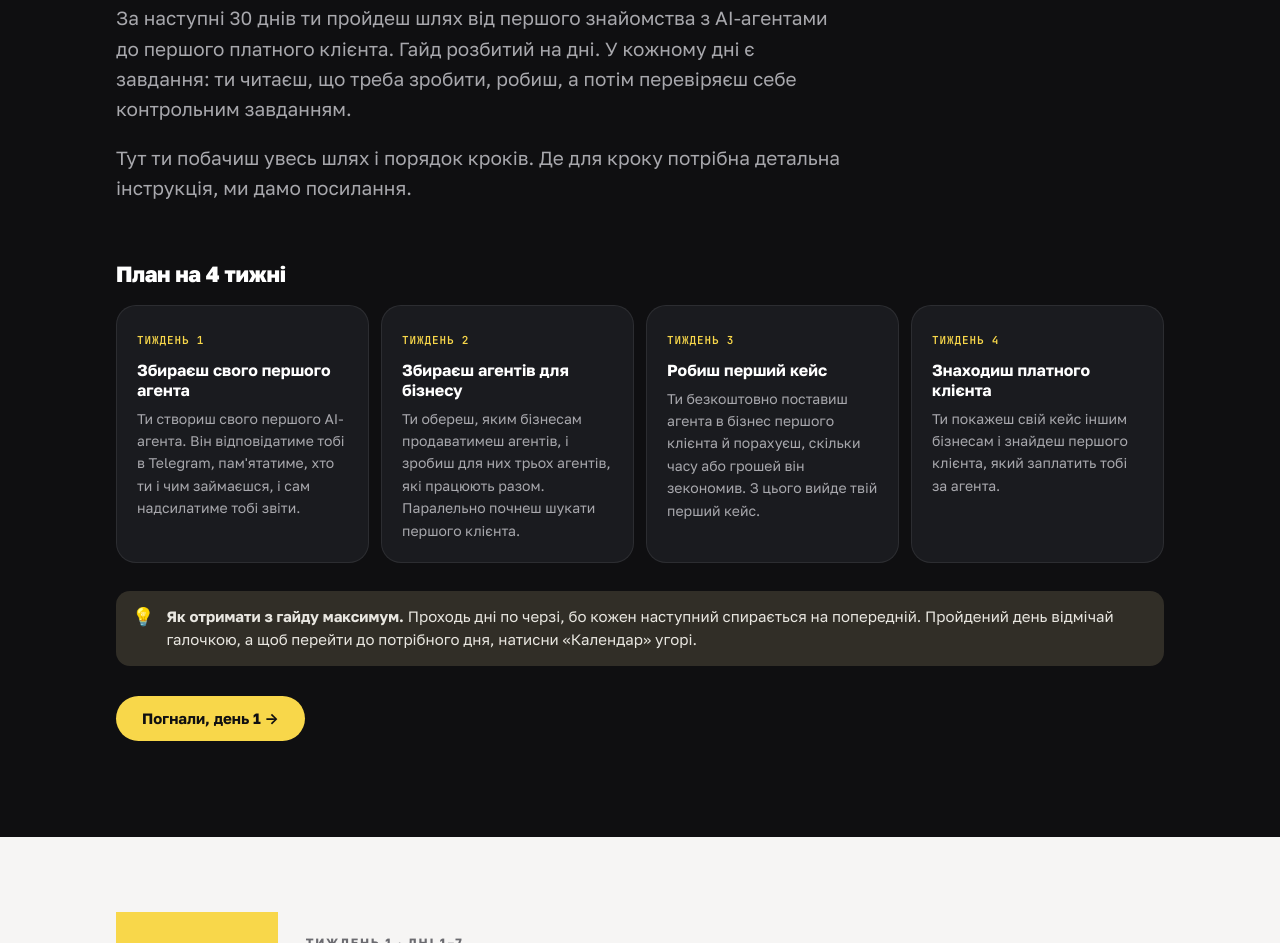
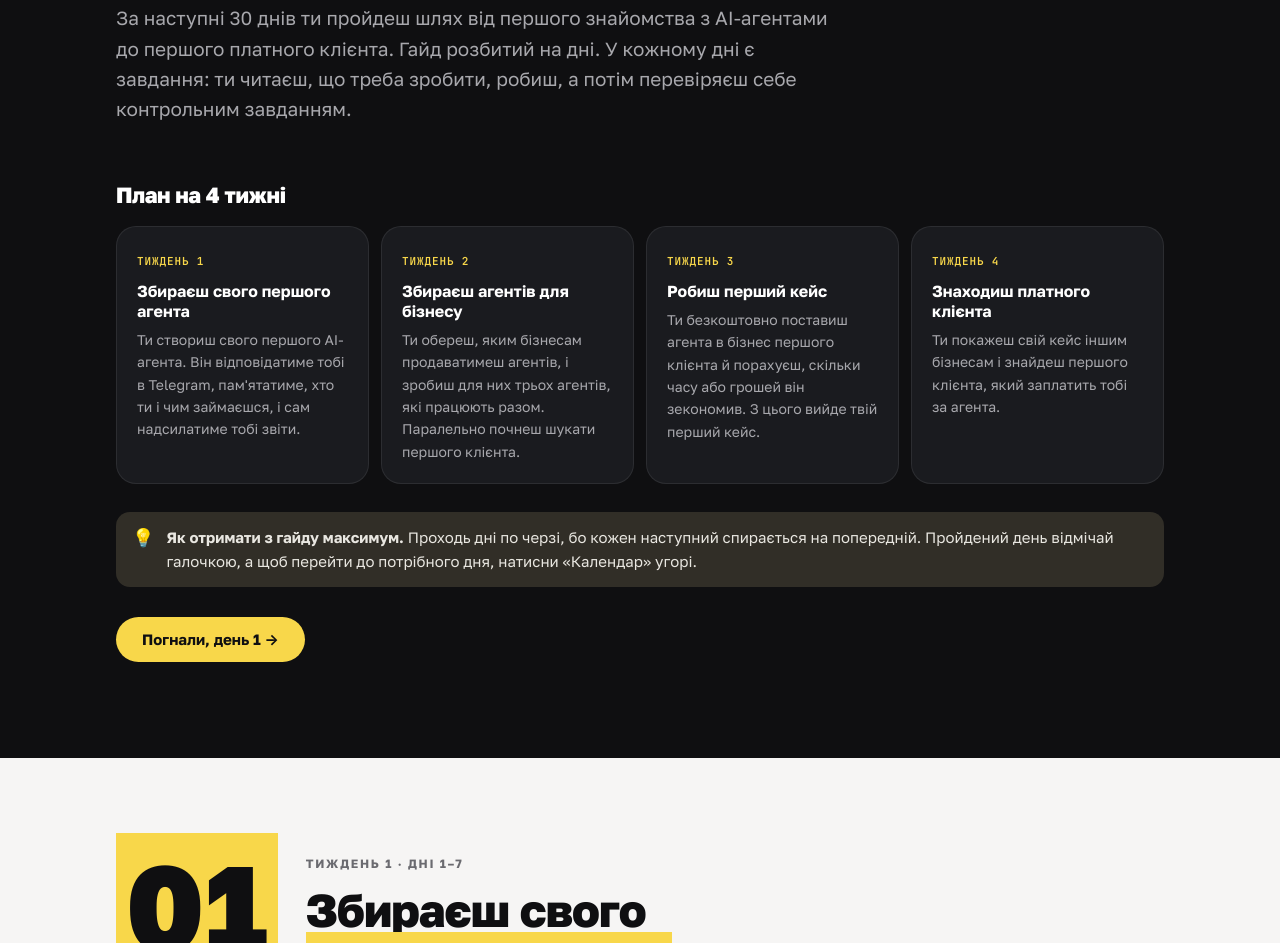
Before and after one commit to berenray/ai-lab_, a plain HTML site: page guides/roadmap/index.html in a window 1280 px wide. Shown: the part 1089-2032 px from the top of the page. Drawn offline with Linux system fonts and the light colour scheme; a web font is replaced by a local one.

Commit message:
Маршрут: прибрано речення про шлях і посилання
Co-Authored-By: Claude Opus 5.5 <noreply@anthropic.com>

```diff
--- a/guides/roadmap/index.html
+++ b/guides/roadmap/index.html
@@ -471,7 +471,6 @@ a.cd:hover{background:var(--gold-wash)}a.cd.c:hover{background:var(--gold-muted)
   <div class="eyebrow reveal">Про гайд</div>
   <h2 class="reveal" style="margin-top:14px">Що буде в цьому <span class="hl">гайді</span></h2>
   <p class="lead reveal">За наступні 30 днів ти пройдеш шлях від першого знайомства з AI-агентами до першого платного клієнта. Гайд розбитий на дні. У кожному дні є завдання: ти читаєш, що треба зробити, робиш, а потім перевіряєш себе контрольним завданням.</p>
-  <p class="lead reveal">Тут ти побачиш увесь шлях і порядок кроків. Де для кроку потрібна детальна інструкція, ми дамо посилання.</p>
 
 
   <h3 class="reveal" style="margin-top:56px">План на 4 тижні</h3>
```
